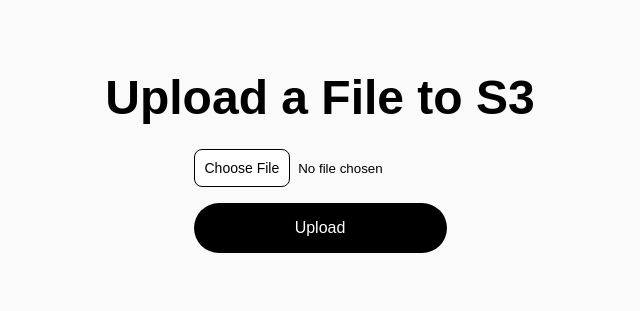
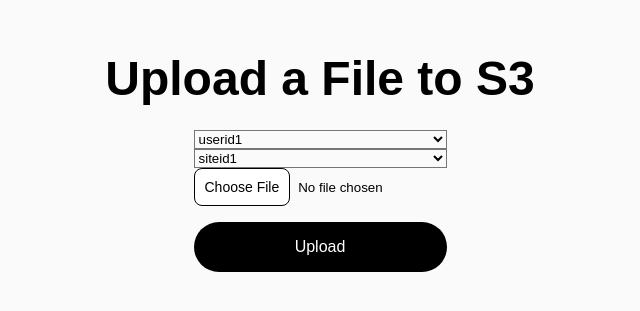
Before and after one commit to hammenm/aws-s3-image-upload-nextjs, a Next.js app: page / in a window 1280 px wide. Shown: the part 255-566 px from the top of the page, without its empty margins (320-960 px from the left). Built offline with nearby package versions, Linux system fonts and the light colour scheme.

Commit message:
Add userid and siteid

```diff
--- /dev/null
+++ b/app/components/submit-button.tsx
@@ -0,0 +1,13 @@
+'use client'
+
+import { useFormStatus } from 'react-dom'
+
+export function SubmitButton() {
+  const { pending } = useFormStatus()
+
+  return (
+    <button type="submit" aria-disabled={pending}>
+      {pending ? 'Uploading...' : 'Upload'}
+    </button>
+  )
+}
--- a/app/lib/actions.ts
+++ b/app/lib/actions.ts
@@ -8,12 +8,16 @@
 
 export async function uploadFile(prevState: State, formData: FormData) {
   const file = formData.get('file') as File;
+  const userid = formData.get('userid') as string;
+  const siteid = formData.get('siteid') as string;
 
   if (!file) {
     return { message: 'Please select a file to upload.' };
   }
 
-  const { url, fields } = await preSignUploadFile(file.name, file.type);
+  const folder = `sites/${siteid}/users/${userid}`;
+
+  const { url, fields } = await preSignUploadFile(file.name, folder, file.type);
   const formDataUpload = new FormData();
   Object.entries(fields).forEach(([key, value]) => {
     formDataUpload.append(key, value as string);
--- a/app/lib/s3.ts
+++ b/app/lib/s3.ts
@@ -2,11 +2,12 @@
 import { S3Client } from '@aws-sdk/client-s3'
 import { v4 as uuidv4 } from 'uuid'
 
-export async function preSignUploadFile(filename, contentType) {
-  const client = new S3Client({ region: process.env.AWS_REGION })
+export async function preSignUploadFile(filename, folder, contentType) {
+  const client = new S3Client({ region: process.env.AWS_REGION });
+
   const { url, fields } = await createPresignedPost(client, {
     Bucket: process.env.AWS_BUCKET_NAME,
-    Key: uuidv4(),
+    Key: `${folder}/${uuidv4()}`,
     Conditions: [
       ['content-length-range', 0, 10485760], // up to 10 MB
       ['starts-with', '$Content-Type', contentType],
--- a/app/page.tsx
+++ b/app/page.tsx
@@ -2,6 +2,7 @@
 
 import { useFormState } from 'react-dom';
 import { uploadFile } from '@/app/lib/actions';
+import { SubmitButton } from "@/app/components/submit-button";
 
 export default function Page() {
   const initialState = { message: null, errors: {} };
@@ -11,6 +12,14 @@
     <main>
       <h1>Upload a File to S3</h1>
       <form action={dispatch}>
+        <select id="userid" name="userid">
+          <option value="userid1">userid1</option>
+          <option value="userid2">userid2</option>
+        </select>
+        <select id="siteid" name="siteid">
+          <option value="siteid1">siteid1</option>
+          <option value="siteid2">siteid2</option>
+        </select>
         <input
           id="file"
           name="file"
@@ -20,9 +29,7 @@
         <div id="message" aria-live="polite" aria-atomic="true">
           {state?.message && <p>{state.message}</p>}
         </div>
-        <button type="submit">
-          Upload
-        </button>
+        <SubmitButton />
       </form>
     </main>
   )
```
